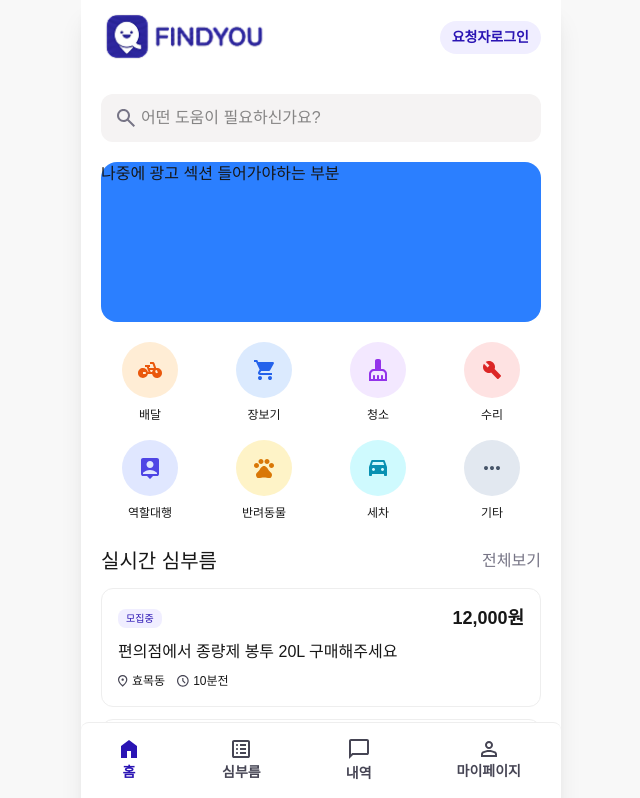
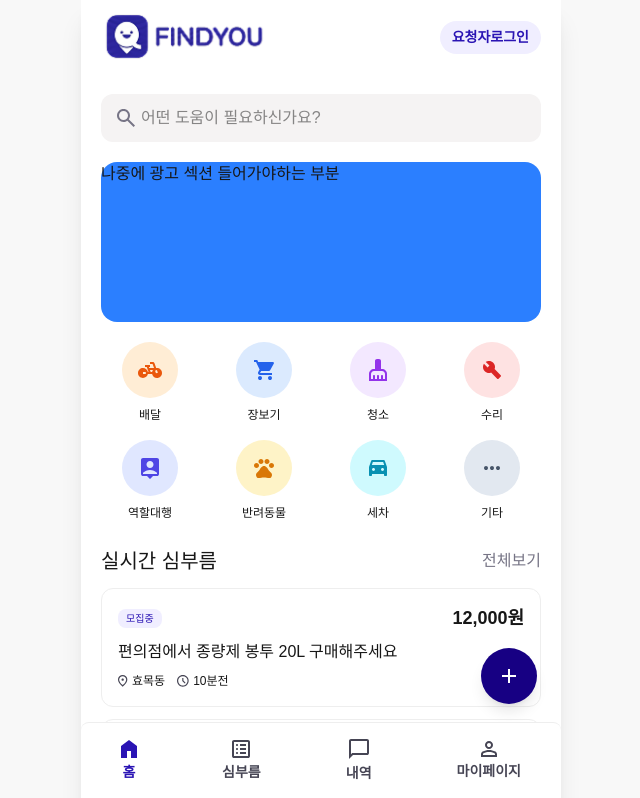
Before and after one commit to kwonhyeonwoo/findyou-web, a Next.js app: page / in a window 1280 px wide. Shown: the top 798 px of the page, without its empty margins (319-959 px from the left). Built offline with nearby package versions, Linux system fonts and the light colour scheme; no server answers.

Commit message:
feat: floadting 버튼작업

```diff
--- a/src/app/(main-layout)/layout.tsx
+++ b/src/app/(main-layout)/layout.tsx
@@ -1,3 +1,4 @@
+import FloatingActionBtn from "@/components/common/FloatingActionBtn/FloatingActionBtn";
 import BottomTab from "@/components/layout/BottomTab/BottomTab";
 import MainHeader from "@/components/layout/MainHeader/MainHeader";
 import MainAuthProvider from "@/components/MainAuthProvider/MainAuthProvider";
@@ -12,8 +13,11 @@ export default function MainLayout({
     <MainAuthProvider>
       <div className="mx-auto relative flex min-h-screen w-full max-w-[480px] flex-col bg-white shadow-xl">
         <MainHeader />
-        <main className="flex-1 pb-20">{children}</main>
-        <BottomTab/>
+        <main className="flex-1 pb-20">
+          {children}
+          <BottomTab/>
+        </main>
+        <FloatingActionBtn/>
       </div>
     </MainAuthProvider>
   );
--- /dev/null
+++ b/src/components/common/FloatingActionBtn/FloatingActionBtn.tsx
@@ -0,0 +1,15 @@
+import Image from 'next/image';
+import Link from 'next/link';
+
+export default function FloatingActionBtn() {
+  return (
+    <Link href={"/errand/write"} className="fixed bottom-24 left-1/2 z-40 flex h-14 w-14 translate-x-[160px] items-center justify-center rounded-full bg-[#170083] shadow-lg">
+        <Image
+            src='/icon/plus.svg'
+            alt="plus"
+            width={14}
+            height={14}
+        />
+    </Link>
+  )
+}
```
Also changed, not shown: public/icon/plus.svg (added).
